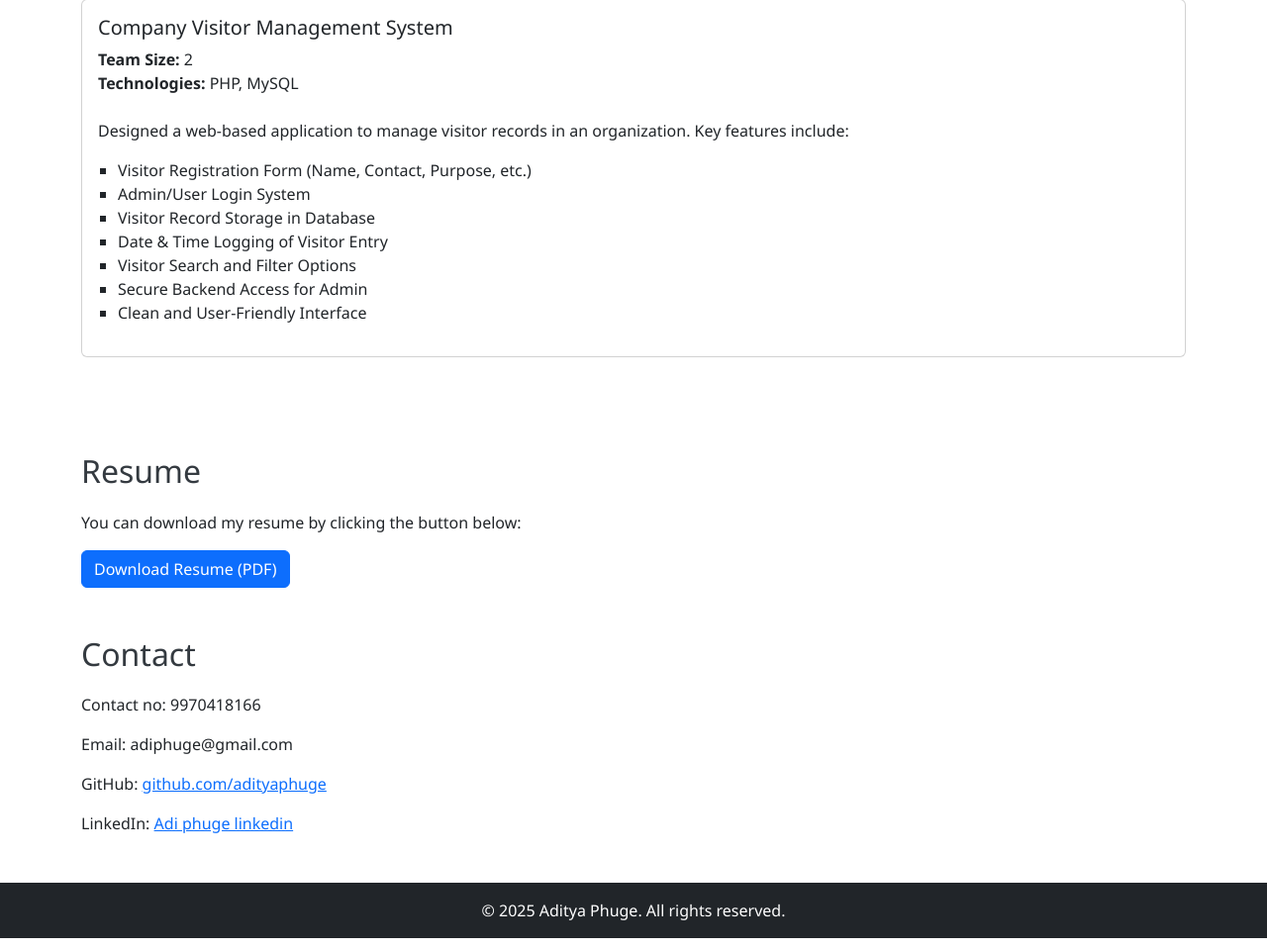
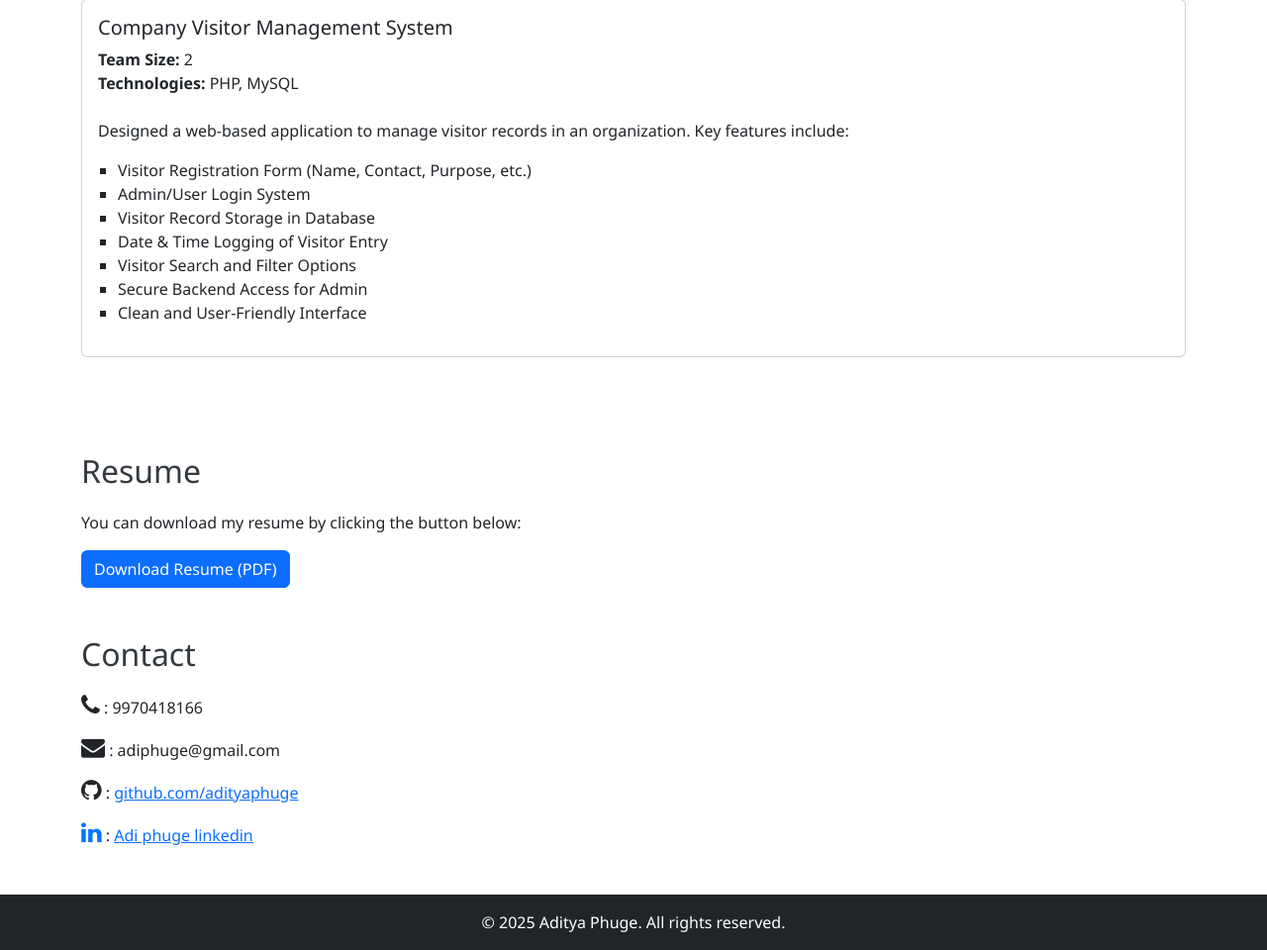
Before and after one commit to adiphuge712-afk/portfolio, a plain HTML site: page index.html in a window 1280 px wide. Shown: the part 1020-1980 px from the top of the page at 99% size. Drawn offline with nearby package versions, Linux system fonts and the light colour scheme.

Commit message:
index.html

```diff
--- a/index.html
+++ b/index.html
@@ -5,6 +5,7 @@
     <meta charset="UTF-8" />
     <meta name="viewport" content="width=device-width, initial-scale=1.0" />
     <title>Aditya Phuge | Portfolio</title>
+    <link rel="stylesheet" href="https://cdnjs.cloudflare.com/ajax/libs/font-awesome/4.7.0/css/font-awesome.min.css">
     <link href="https://cdn.jsdelivr.net/npm/bootstrap@5.3.2/dist/css/bootstrap.min.css" rel="stylesheet" />
     <link rel="stylesheet" href="style.css" />
 </head>
@@ -84,10 +85,10 @@
     <!-- Contact Section -->
     <section class="container my-5">
         <h2>Contact</h2>
-        <p>Contact no: 9970418166</p>
-        <p>Email: adiphuge@gmail.com</p>
-        <p>GitHub: <a href="https://github.com/adiphuge712-afk">github.com/adityaphuge</a></p>
-        <p>LinkedIn: <a href="https://www.linkedin.com/in/aditya-phuge-9a1b62251" target="_blank">Adi phuge linkedin </a>
+        <p><i class="fa fa-phone" style="font-size: 24px;"></i> : 9970418166</p>
+        <p><i class="fa fa-envelope" style="font-size: 24px;"></i> : adiphuge@gmail.com</p>
+        <p><i class="fa fa-github" style="font-size: 24px;"></i> : <a href="https://github.com/adiphuge712-afk">github.com/adityaphuge</a></p>
+        <p><i class="fa fa-linkedin" style="color: rgb(0, 119, 255);font-size: 24px;"></i> : <a href="https://www.linkedin.com/in/aditya-phuge-9a1b62251" target="_blank">Adi phuge linkedin </a>
         </p>
     </section>
 
```
